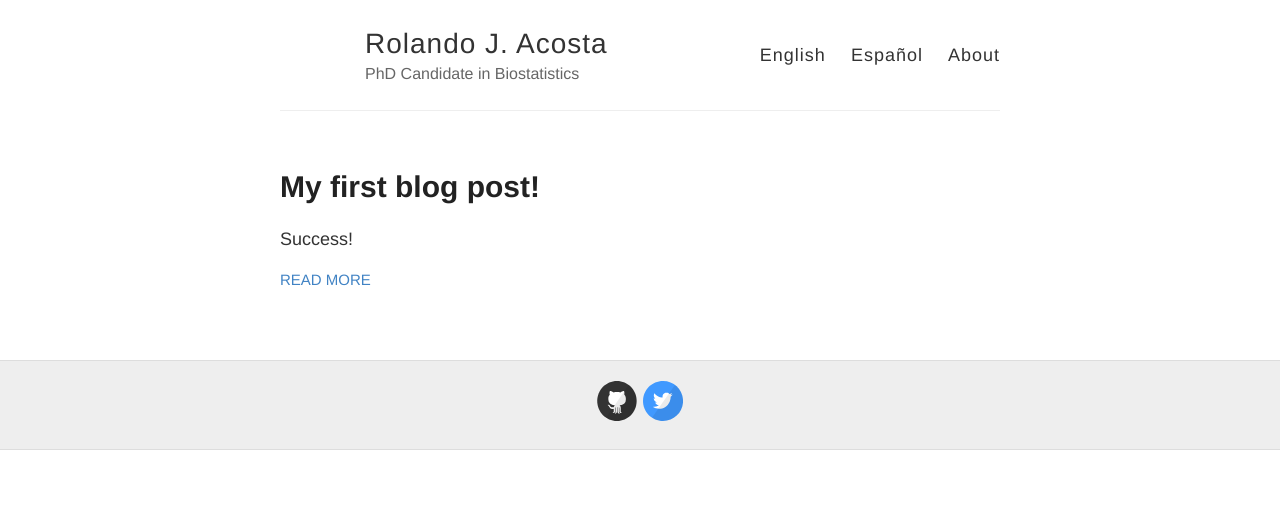
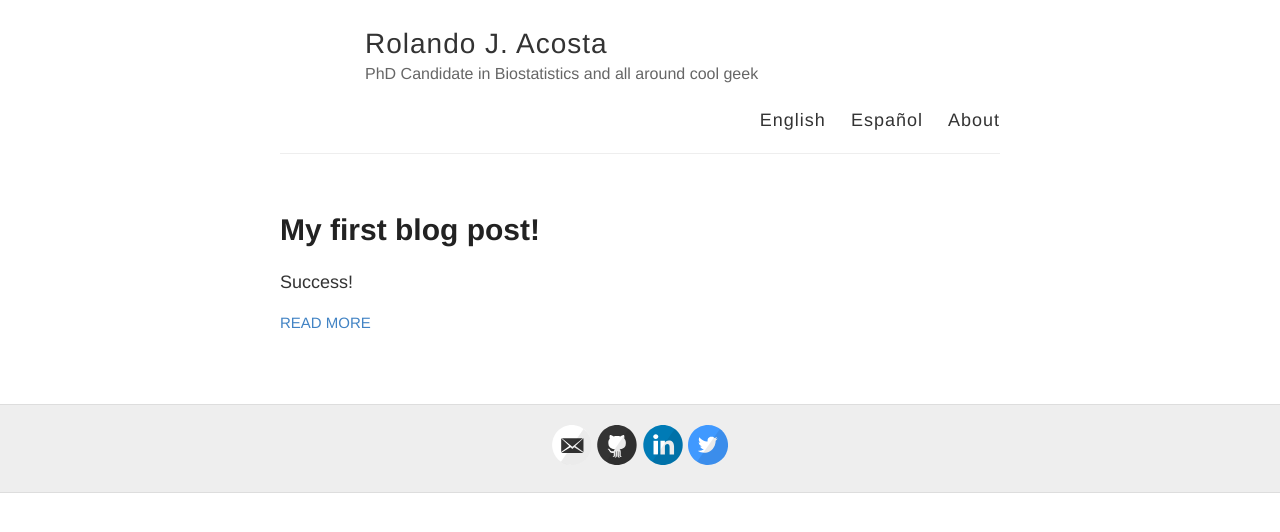
Before and after one commit to RJNunez/old-blog, a Jekyll site: the page built from index.html, in a window 1280 px wide. Shown: the top 532 px of the page. Built offline with Jekyll 4.4.1, drawn with Linux system fonts in a browser that asks for light colours; part of the change alters nothing that is shown.

Commit message:
Update _config.yml

```diff
--- a/_config.yml
+++ b/_config.yml
@@ -6,7 +6,7 @@
 name: Rolando J. Acosta
 
 # Short bio or description (displayed in the header)
-description: PhD Candidate in Biostatistics
+description: PhD Candidate in Biostatistics and all around cool geek
 
 # URL of your avatar or profile pic (you could use your GitHub profile pic)
 #avatar: https://raw.githubusercontent.com/barryclark/jekyll-now/master/images/jekyll-logo.png
@@ -18,12 +18,12 @@ description: PhD Candidate in Biostatistics
 # Includes an icon in the footer for each username you enter
 footer-links:
   dribbble:
-  email:
+  email: roa310@g.harvard.edu
   facebook:
   flickr:
   github: RJNunez
   instagram:
-  linkedin:
+  linkedin: https://www.linkedin.com/in/rolando-j-acosta-nuñez-562330b3/
   pinterest:
   rss: # just type anything here for a working RSS icon
   twitter: jekyllrb
```
